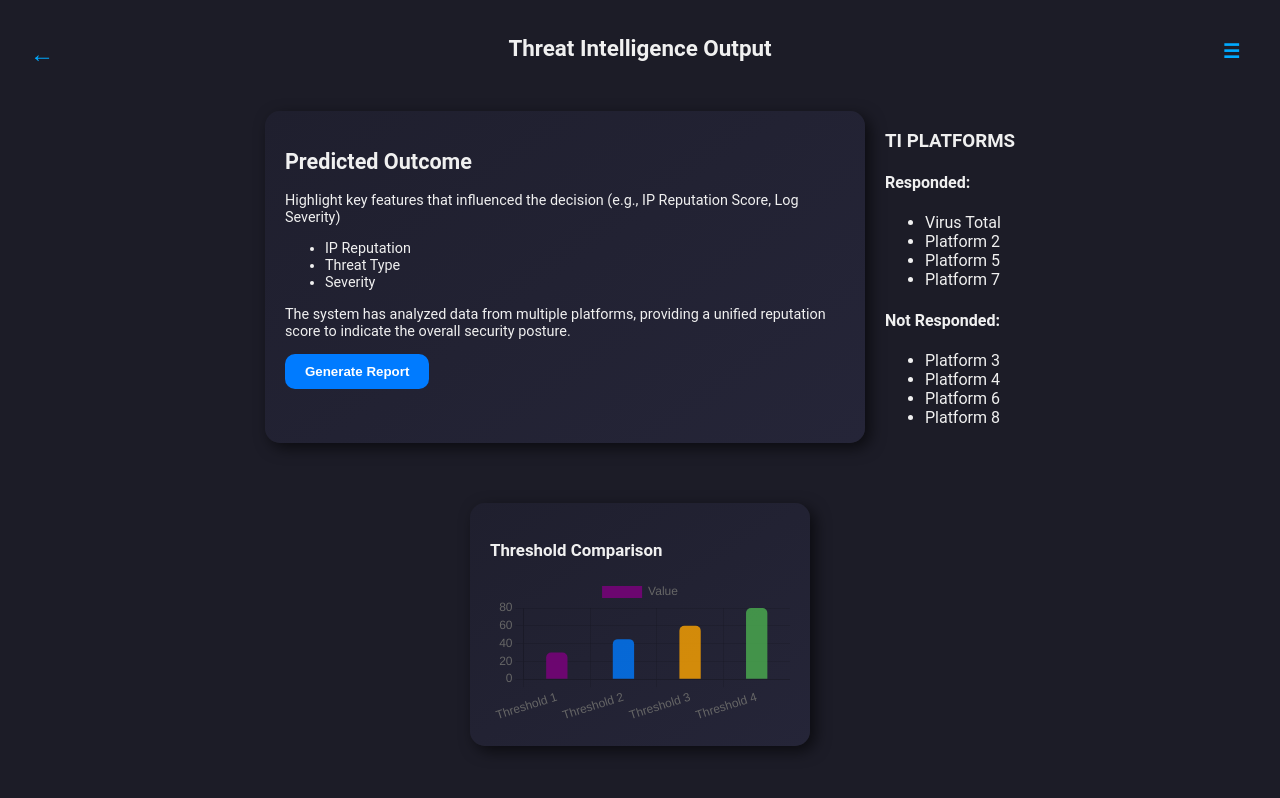
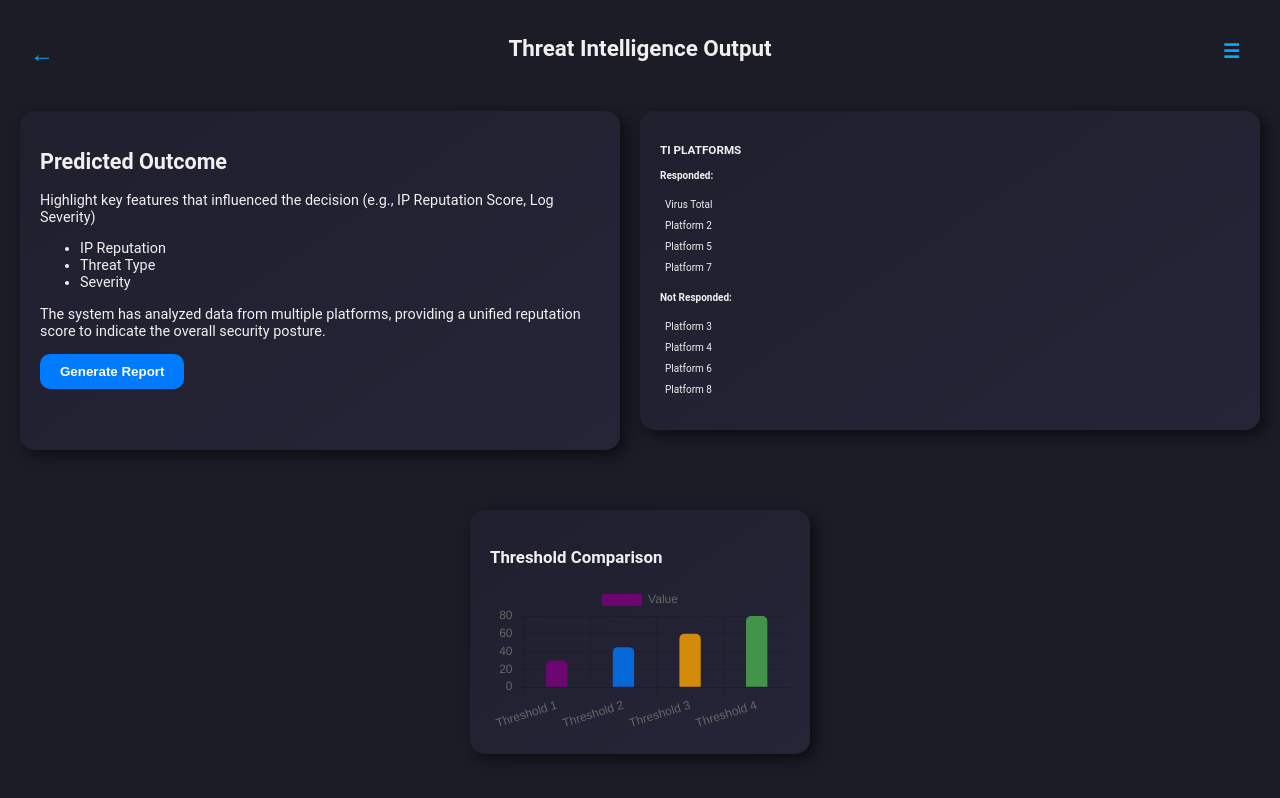
Before and after one commit to qiratsaleem/ccti, a React (Create React App) app in the folder ccti-app/: page /detail-display in a window 1280 px wide. Built offline with nearby package versions, Linux system fonts and the light colour scheme.

Commit message:
Update DetailDisplay.css

```diff
--- a/ccti-app/src/components/DetailDisplay.css
+++ b/ccti-app/src/components/DetailDisplay.css
@@ -62,9 +62,35 @@
     box-sizing: border-box;
     margin-bottom: 30px;
 }
+.TIplatforms {
+  background: linear-gradient(145deg, #1f1f2e, #252538);
+  box-shadow: 5px 5px 15px rgba(0, 0, 0, 0.6);
+  border-radius: 15px;
+  padding: 20px;
+  font-size: 10px;
+  flex: 1 1 10%;
+  min-width: 200px; /* Adjust to avoid over-expansion */
+  color: #f0f0f0;
+  box-sizing: border-box;
+  margin-bottom: 20px; /* Add space below */
+}
+
+.platform-status ul {
+  list-style-type: none;
+  padding: 0;
+}
+
+.platform-item {
+  padding: 5px;
+  cursor: pointer;
+  transition: background-color 0.3s;
+}
+
+.platform-item:hover {
+  background-color: #3a3a55;
+}
 
 .predicted-outcome,
-.ti-platforms,
 .threshold-comparison {
     background: linear-gradient(145deg, #1f1f2e, #252538);
     box-shadow: 5px 5px 15px rgba(0, 0, 0, 0.6);
```
